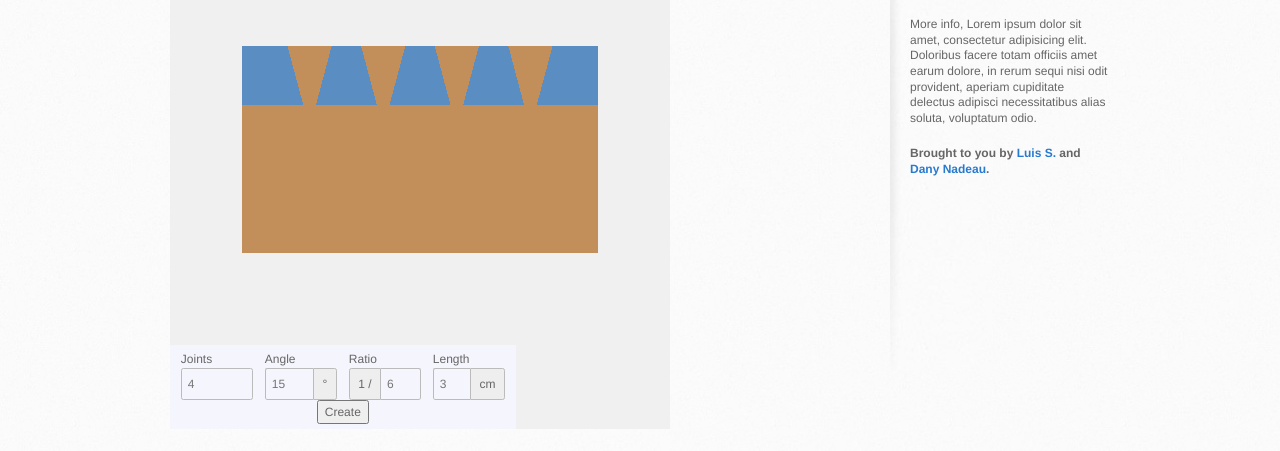
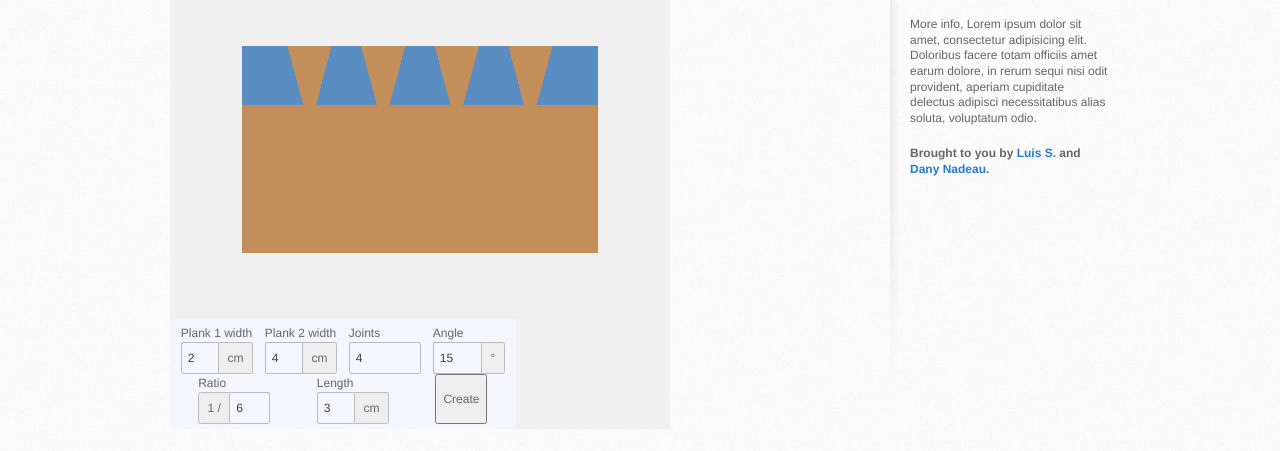
Before and after one commit to dceluis/dovetail, a website: page site/index.html in a window 1280 px wide. Shown: the part 400-851 px from the top of the page. Drawn offline with Linux system fonts and the light colour scheme; animation ran at ten frames a second.

Commit message:
planks width input

```diff
--- a/site/index.html
+++ b/site/index.html
@@ -48,15 +48,29 @@
             </div>
             <div id="params">
               <div class="form-group">
+                <label for="planka">Plank 1 width</label>
+                <div class="input-group">
+                  <input id="planka" type="number" value="2" placeholder="3" step="0.1">
+                  <div class="addon">cm</div>
+                </div>
+              </div>
+              <div class="form-group">
+                <label for="plankb">Plank 2 width</label>
+                <div class="input-group">
+                  <input id="plankb" type="number" value="4" placeholder="3" step="0.1">
+                  <div class="addon">cm</div>
+                </div>
+              </div>
+              <div class="form-group">
                 <label for="number">Joints</label>
                 <div class="input-group">
-                  <input id="number" type="number" placeholder="4" min="1" max="10">
+                  <input id="number" type="number" value="4" placeholder="4" min="1" max="10">
                 </div>
               </div>
               <div class="form-group">
                 <label for="angle">Angle</label>
                 <div class="input-group">
-                  <input id="angle" type="number" placeholder="15" max="25" min="1">
+                  <input id="angle" type="number" value="15" placeholder="15" max="25" min="1">
                   <div class="addon">°</div>
                 </div>
               </div>
@@ -64,13 +78,13 @@
                 <label for="ratio">Ratio</label>
                 <div class="input-group">
                   <div class="addon">1 /</div>
-                  <input id="ratio" type="number" placeholder="6" max="9" min="3">
+                  <input id="ratio" type="number" value="6" placeholder="6" max="9" min="3">
                 </div>
               </div>
               <div class="form-group">
                 <label for="length">Length</label>
                 <div class="input-group">
-                  <input id="length" type="number" placeholder="3" step="0.1">
+                  <input id="length" type="number" value="3" placeholder="3" step="0.1">
                   <div class="addon">cm</div>
                 </div>
               </div>
```
